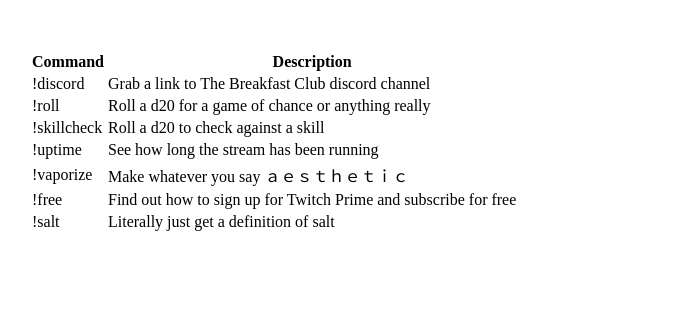
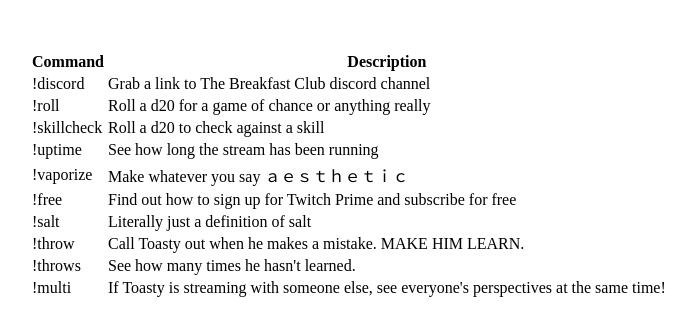
Before and after one commit to gettinToasty/bot-commands, a plain HTML site: page index.html in a window 1280 px wide. Shown: the whole page, without its empty margins (29-724 px from the left). Drawn offline with Linux system fonts and the light colour scheme; a small style sheet from the web is missing.

Commit message:
Update index.html

```diff
--- a/index.html
+++ b/index.html
@@ -1,3 +1,7 @@
+<head>
+  <link rel="stylesheet" href="https://cdn.rawgit.com/gettinToasty/toasty-css/1a7a642e/stylesheets/master-v-0-1-2.min.css">
+</head>
+<body>
   <table style="margin:50px;">
     <tr>
       <th>Command</th>
@@ -29,6 +33,19 @@
     </tr>
     <tr>
       <td>!salt</td>
-    <td>Literally just get a definition of salt</td>
+      <td>Literally just a definition of salt</td>
+    </tr>
+    <tr>
+      <td>!throw</td>
+      <td>Call Toasty out when he makes a mistake. MAKE HIM LEARN.</td>
+    </tr>
+    <tr>
+      <td>!throws</td>
+      <td>See how many times he hasn't learned.</td>
+    </tr>
+    <tr>
+      <td>!multi</td>
+      <td>If Toasty is streaming with someone else, see everyone's perspectives at the same time!</td>
     </tr>
   </table>
+</body>
```
Lines whose indentation alone changed are shown as unchanged.
